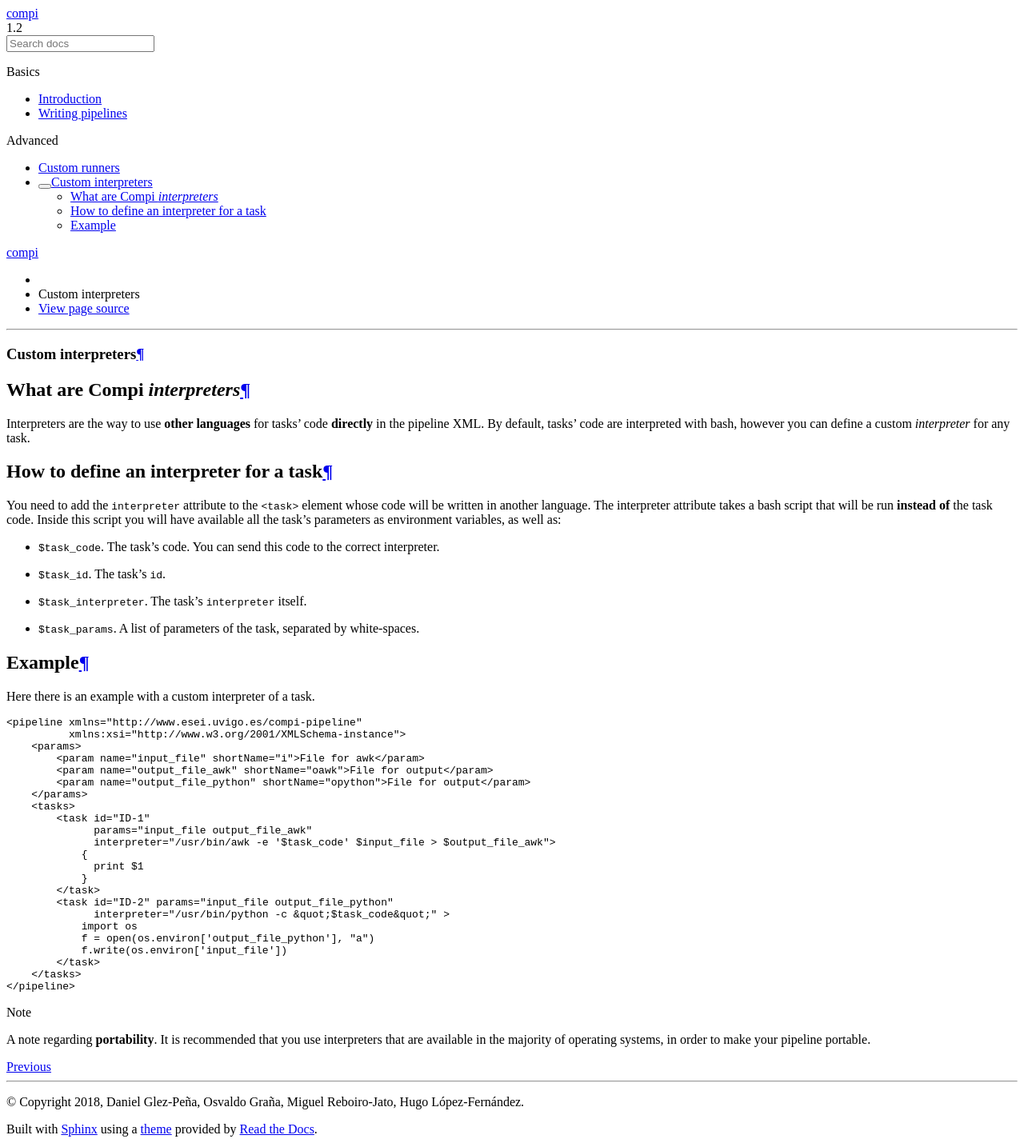
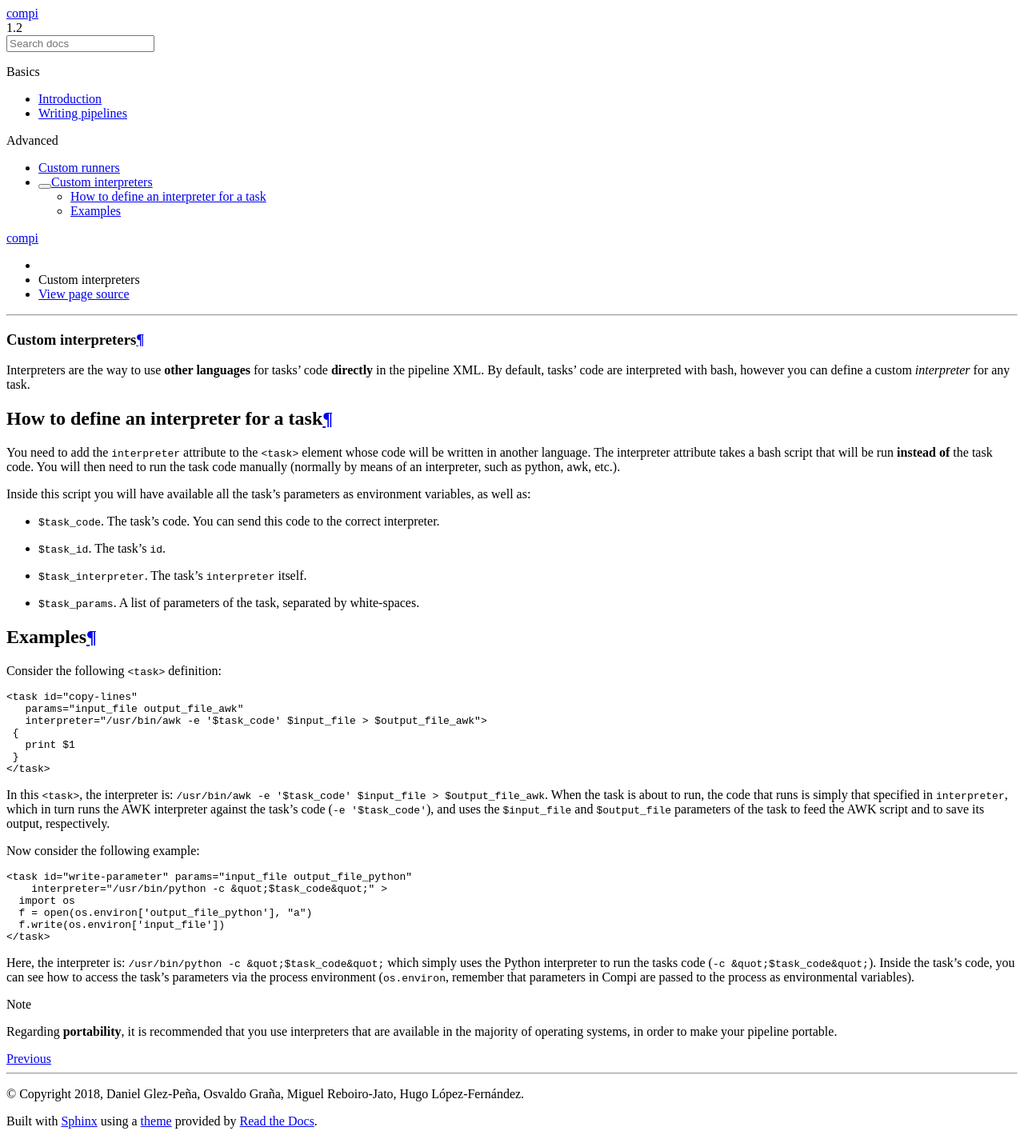
Before and after one commit to sing-group/compi, a Sphinx documentation site: the page built from docs/source/custom_interpreters.rst, in a window 1280 px wide. Shown: the whole page at 80% size. Built offline with Sphinx 7.4.7 and the Read the Docs theme 2.0.0, drawn with Linux system fonts in a browser that asks for light colours.

Commit message:
Finishes interpreters section

```diff
--- a/docs/source/custom_interpreters.rst
+++ b/docs/source/custom_interpreters.rst
@@ -1,8 +1,5 @@
 Custom interpreters
 ********************
-
-What are Compi `interpreters`
-=============================
 
 Interpreters are the way to use **other languages** for tasks' code **directly**
 in the pipeline XML. By default, tasks' code are interpreted with bash, however
@@ -12,9 +9,12 @@ How to define an interpreter for a task
 =======================================
 You need to add the ``interpreter`` attribute to the ``<task>`` element whose
 code will be written in another language. The interpreter attribute takes a
-bash script that will be run **instead of** the task code. Inside this script
-you will have available all the task's parameters as environment variables,
-as well as:
+bash script that will be run **instead of** the task code. You will then need
+to run the task code manually (normally by means of an interpreter, such as
+python, awk, etc.).
+
+Inside this script you will have available all the task's parameters as
+environment variables, as well as:
 
 - ``$task_code``. The task's code. You can send this code to the correct interpreter.
 - ``$task_id``. The task's ``id``.
@@ -23,38 +23,49 @@ as well as:
 
 
 
-Example
-=======
-Here there is an example with a custom interpreter of a task.
+Examples
+========
+
+
+Consider the following ``<task>`` definition:
 
 .. code-block:: xml
 
-  <pipeline xmlns="http://www.esei.uvigo.es/compi-pipeline"
-            xmlns:xsi="http://www.w3.org/2001/XMLSchema-instance">
-      <params>
-          <param name="input_file" shortName="i">File for awk</param>
-          <param name="output_file_awk" shortName="oawk">File for output</param>
-          <param name="output_file_python" shortName="opython">File for output</param>
-      </params>
-      <tasks>
-          <task id="ID-1"
-                params="input_file output_file_awk"
-                interpreter="/usr/bin/awk -e '$task_code' $input_file > $output_file_awk">
-              {
-                print $1
-              }
-          </task>
-          <task id="ID-2" params="input_file output_file_python"
-                interpreter="/usr/bin/python -c &quot;$task_code&quot;" >
-              import os
-              f = open(os.environ['output_file_python'], "a")
-              f.write(os.environ['input_file'])
-          </task>
-      </tasks>
-  </pipeline>
+ <task id="copy-lines"
+    params="input_file output_file_awk"
+    interpreter="/usr/bin/awk -e '$task_code' $input_file > $output_file_awk">
+  {
+    print $1
+  }
+ </task>
+
+In this ``<task>``, the interpreter is: ``/usr/bin/awk -e '$task_code' $input_file > $output_file_awk``. When the task is about to run, the code that runs is simply
+that specified in ``interpreter``, which in turn runs the AWK interpreter
+against the task's code (``-e '$task_code'``), and uses the ``$input_file``
+and ``$output_file`` parameters of the task to feed the AWK script and to save
+its output, respectively.
+
+
+Now consider the following example:
+
+.. code-block:: xml
+
+    <task id="write-parameter" params="input_file output_file_python"
+        interpreter="/usr/bin/python -c &quot;$task_code&quot;" >
+      import os
+      f = open(os.environ['output_file_python'], "a")
+      f.write(os.environ['input_file'])
+    </task>
+
+
+
+Here, the interpreter is: ``/usr/bin/python -c &quot;$task_code&quot;``
+which simply uses the Python interpreter to run the tasks code (``-c &quot;$task_code&quot;``). Inside the task's
+code, you can see how to access the task's parameters via the process environment
+(``os.environ``, remember that parameters in Compi are passed to the process as environmental variables).
 
 .. note::
 
-  A note regarding **portability**. It is recommended that you use interpreters
+  Regarding **portability**, it is recommended that you use interpreters
   that are available in the majority of operating systems, in order to make your
   pipeline portable.
```
